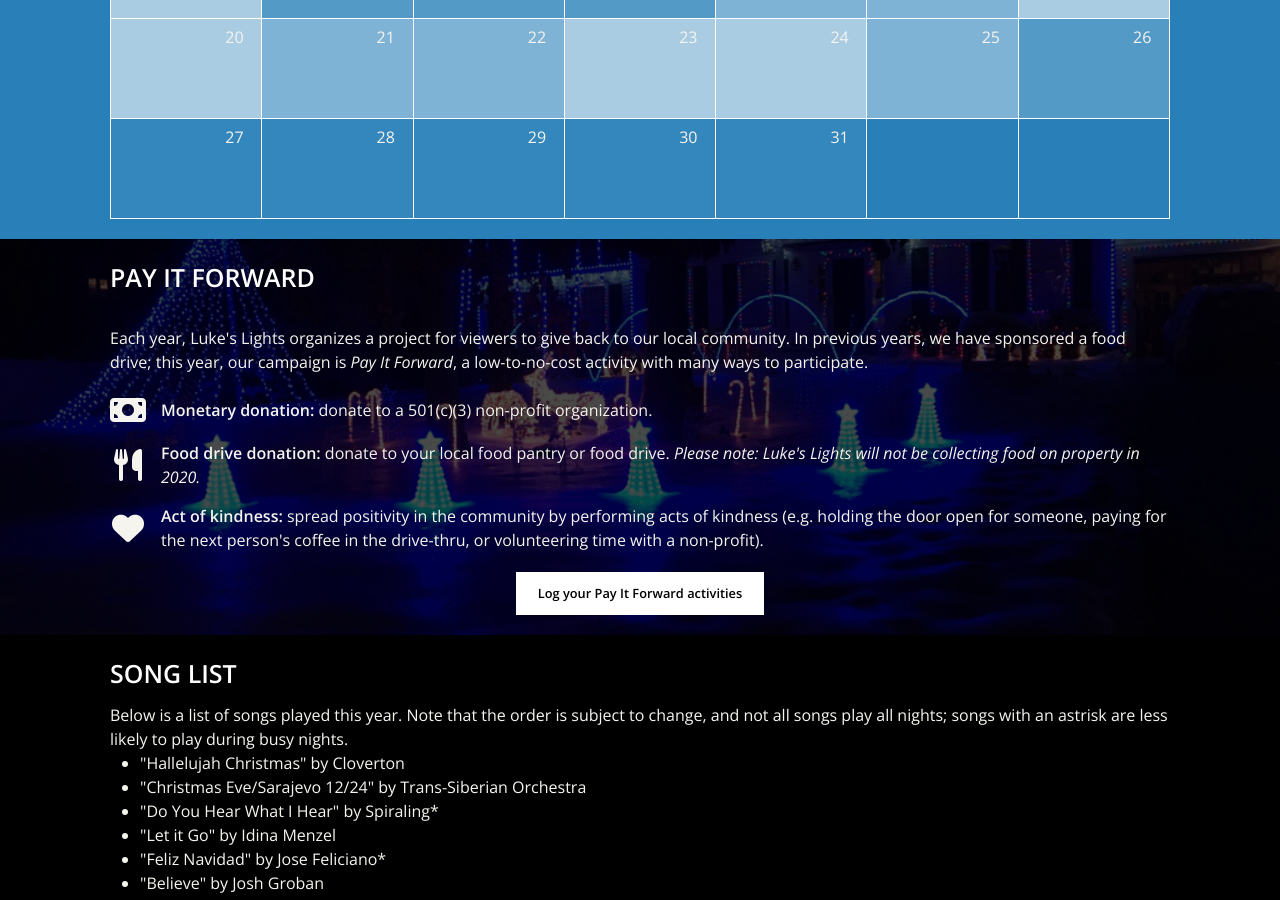
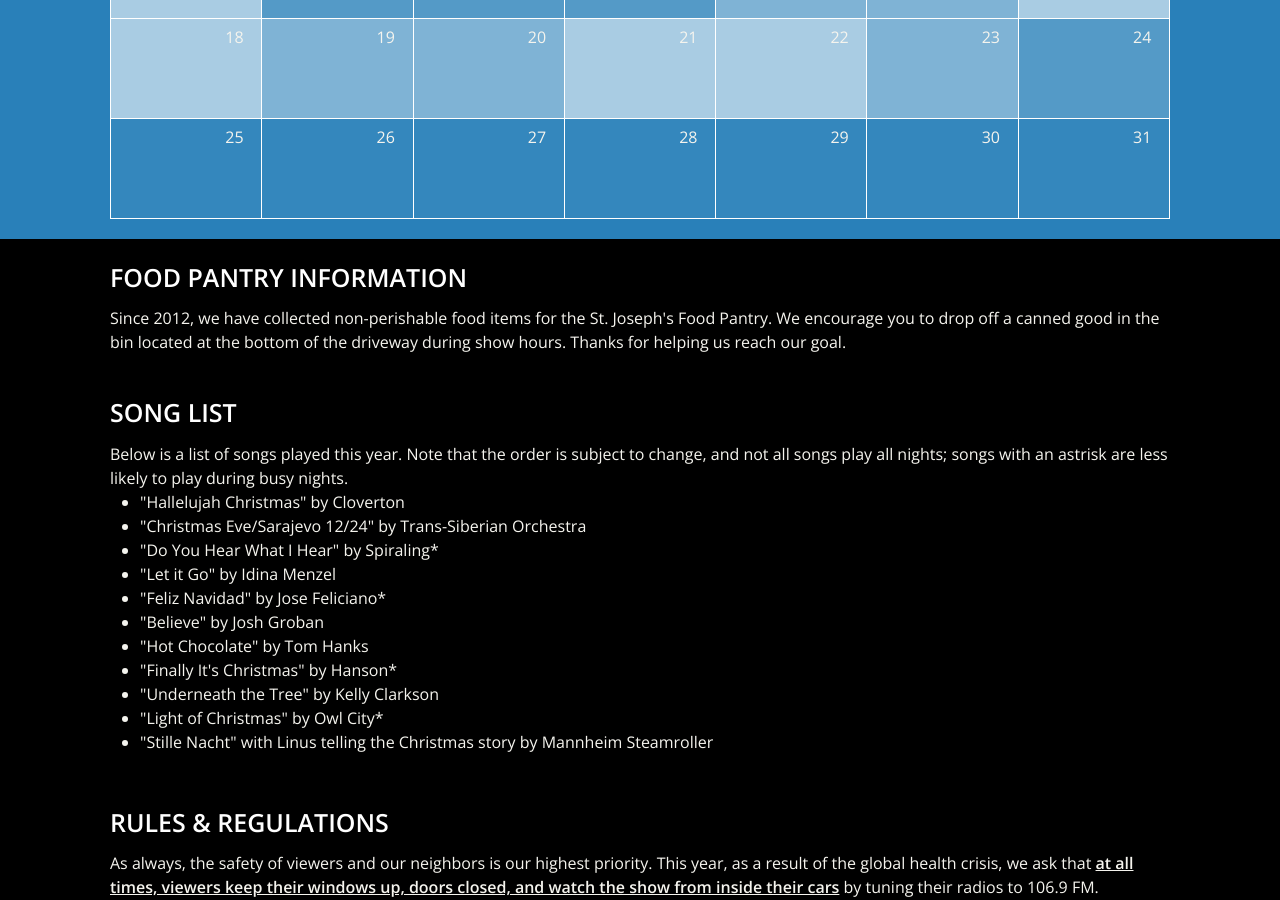
Before and after one commit to ldobson98/lukeslights, a Jekyll site: the page built from dates.html, in a window 1280 px wide and 900 px high, scrolled down 1467 px. Built offline with Jekyll 4.4.1, drawn with Linux system fonts in a browser that asks for light colours; nearby versions of some CDN libraries; some of the changed text lies outside the part shown.

Commit message:
opening night changes

```diff
--- a/_includes/header.html
+++ b/_includes/header.html
@@ -22,7 +22,7 @@
       <div class="navigation-menu collapse" style="height:0px;">
         <ul>
           <li class="CURRENT"><a href="{{ "/" | relative_url }}">Home</a></li>
-          <!-- <li><a href="{{ "dates.html" | relative_url }}">Info</a></li> -->
+          <li><a href="{{ "dates.html" | relative_url }}">Info</a></li>
           <li><a href="{{ "about_us.html" | relative_url }}">About Us</a></li>
           <li class="dropdown-menu"><a href="{{ "videos/videos.html" | relative_url }}">Archives</a>
             <ul>
--- a/dates.html
+++ b/dates.html
@@ -7,8 +7,8 @@ title: Information
 	<div class="wrap">
 		<ul class="nav sep1of4">
 			<li><a href="#sec1">Dates of Operation</a></li>
-			<!-- <li><a href="#sec2">Food Pantry Information</a></li> -->
-			<li><a href="#sec2">Pay It Forward Information</a></li>
+			<li><a href="#sec2">Food Pantry Information</a></li>
+			<!-- <li><a href="#sec2">Pay It Forward Information</a></li> -->
 			<li><a href="#sec3">Song List</a></li>
 			<li><a href="#sec4">Rules &amp; Regulations</a></li>
 		</ul>
@@ -59,10 +59,10 @@ title: Information
 					<th colspan="7">November</th>
 				</tr>
 				<tr>
-					<td class="step2"><div class="day">29</div></td>
+					<td class="step2"><div class="day">27</div></td>
+					<td class="step1"><div class="day">28</div></td>
+					<td class="step1"><div class="day">29</div></td>
 					<td class="step1"><div class="day">30</div></td>
-					<td><div class="day"></div></td>
-					<td><div class="day"></div></td>
 					<td><div class="day"></div></td>
 					<td><div class="day"></div></td>
 					<td><div class="day"></div></td>
@@ -73,47 +73,47 @@ title: Information
 				<tr>
 					<td><div class="day"></div></td>
 					<td><div class="day"></div></td>
+					<td><div class="day"></div></td>
+					<td><div class="day"></div></td>
 					<td class="step1"><div class="day">1</div></td>
 					<td class="step2"><div class="day">2</div></td>
 					<td class="step2"><div class="day">3</div></td>
-					<td class="step3"><div class="day">4</div></td>
-					<td class="step3"><div class="day">5</div></td>
 				</tr>
 				<tr>
-					<td class="step3"><div class="day">6</div></td>
-					<td class="step1"><div class="day">7</div></td>
+					<td class="step3"><div class="day">4</div></td>
+					<td class="step1"><div class="day">5</div></td>
+					<td class="step2"><div class="day">6</div></td>
+					<td class="step2"><div class="day">7</div></td>
 					<td class="step2"><div class="day">8</div></td>
-					<td class="step2"><div class="day">9</div></td>
-					<td class="step2"><div class="day">10</div></td>
-					<td class="step3"><div class="day">11</div></td>
-					<td class="step4"><div class="day">12</div></td>
+					<td class="step3"><div class="day">9</div></td>
+					<td class="step4"><div class="day">10</div></td>
 				</tr>
 				<tr>
-					<td class="step4"><div class="day">13</div></td>
+					<td class="step4"><div class="day">11</div></td>
+					<td class="step2"><div class="day">12</div></td>
+					<td class="step2"><div class="day">13</div></td>
 					<td class="step2"><div class="day">14</div></td>
-					<td class="step2"><div class="day">15</div></td>
-					<td class="step2"><div class="day">16</div></td>
-					<td class="step3"><div class="day">17</div></td>
-					<td class="step3"><div class="day">18</div></td>
-					<td class="step4"><div class="day">19</div></td>
+					<td class="step3"><div class="day">15</div></td>
+					<td class="step3"><div class="day">16</div></td>
+					<td class="step4"><div class="day">17</div></td>
 				</tr>
 				<tr>
-					<td class="step4"><div class="day">20</div></td>
-					<td class="step3"><div class="day">21</div></td>
-					<td class="step3"><div class="day">22</div></td>
-					<td class="step4"><div class="day">23</div></td>
-					<td class="step4"><div class="day">24</div></td>
-					<td class="step3"><div class="day">25</div></td>
-					<td class="step2"><div class="day">26</div></td>
+					<td class="step4"><div class="day">18</div></td>
+					<td class="step3"><div class="day">19</div></td>
+					<td class="step3"><div class="day">20</div></td>
+					<td class="step4"><div class="day">21</div></td>
+					<td class="step4"><div class="day">22</div></td>
+					<td class="step3"><div class="day">23</div></td>
+					<td class="step2"><div class="day">24</div></td>
 				</tr>
 				<tr>
+					<td class="step1"><div class="day">25</div></td>
+					<td class="step1"><div class="day">26</div></td>
 					<td class="step1"><div class="day">27</div></td>
 					<td class="step1"><div class="day">28</div></td>
 					<td class="step1"><div class="day">29</div></td>
 					<td class="step1"><div class="day">30</div></td>
 					<td class="step1"><div class="day">31</div></td>
-					<td><div class="day"></div></td>
-					<td><div class="day"></div></td>
 				</tr>
 				<!--<tr>
 					<td class="step"><div class="day"></div></td>
@@ -262,12 +262,12 @@ title: Information
 	</div> -->
 	</div>
 </div>
-<!-- <div class="wrap dates">
+<div class="wrap dates">
 	<h3><a name="sec2">Food Pantry Information</a></h3>
 	<p>Since 2012, we have collected non-perishable food items for the St. Joseph's Food Pantry.  We encourage you to drop off a canned good in the bin located at the bottom of the driveway
 	during show hours.  Thanks for helping us reach our goal.</p>
-</div> -->
-<div class="section pif">
+</div>
+<!-- <div class="section pif">
   <div class="wrap dates">
     <h3><a name="sec2">Pay It Forward</a></h3>
     <p>Each year, Luke's Lights organizes a project for viewers to give back to our local community.  In previous years, we have sponsored a food drive; this year, our campaign is <em>Pay It Forward</em>, a low-to-no-cost activity with many ways to participate.</p>
@@ -283,7 +283,7 @@ title: Information
       <a class="button" href="https://docs.google.com/forms/d/e/1FAIpQLSeo_FZm2W_NWs2kBejy74cTiMX-i49Mq7zTlFk1Cju4vphP_w/viewform" target="_blank">Log your Pay It Forward activities</a>
     </div>
   </div>
-</div>
+</div> -->
 <div class="wrap dates">
 	<h3><a name="sec3">Song List</a></h3>
 	<!--<p>Below is a list of songs, in the order in which they're played.</p>-->
```
